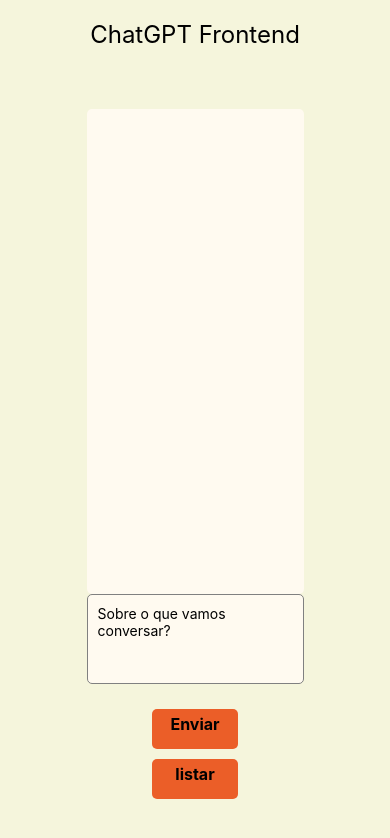
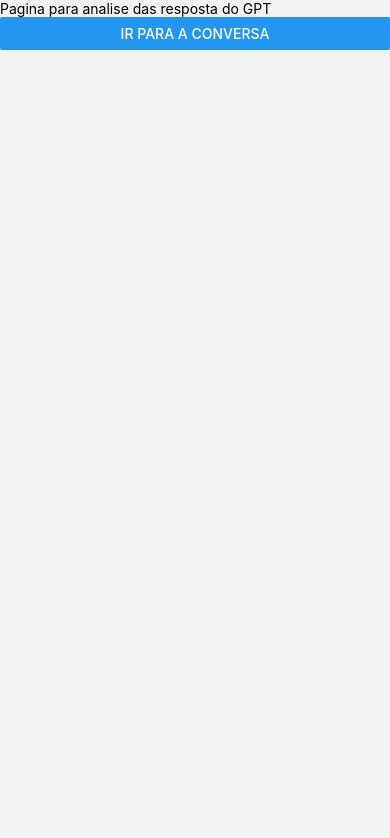
Before and after one commit to Sathanoj/LLMs-Projeto-Estacio, a React Native app: screen /Inference in a window 390 px wide. Shown: the top 838 px of the page. Built offline with nearby package versions, Linux system fonts and the light colour scheme.

Commit message:
Adicionando paginação com react-navigation. Sendo uma pagina para conversa com o ChatGpt e uma para analise das resposta

```diff
--- a/App.js
+++ /dev/null
@@ -1,20 +0,0 @@
-import { StyleSheet, View } from "react-native";
-import Index from './src/index';
-
-export default function App() {
-
-  return (
-    <View style={styles.container}>
-      <Index />
-    </View>
-  );
-}
-
-const styles = StyleSheet.create({
-  container: {
-    flex: 1,
-    backgroundColor: '#F5F5DC',
-    alignItems: 'center',
-    justifyContent: 'center',
-  }
-})
--- a/package.json
+++ b/package.json
@@ -10,6 +10,8 @@
   },
   "dependencies": {
     "@expo/metro-runtime": "~3.2.3",
+    "@react-navigation/native": "^6.1.18",
+    "@react-navigation/stack": "^6.4.1",
     "axios": "^1.7.7",
     "dotenv": "^16.4.5",
     "expo": "~51.0.28",
--- /dev/null
+++ b/routes.jsx
@@ -0,0 +1,20 @@
+import React from 'react'
+import { NavigationContainer } from '@react-navigation/native'
+import { createStackNavigator } from '@react-navigation/stack'
+import InferencePage from './src/pages/InferencePage'
+import ConversationPage from './src/pages/conversationPage'
+
+const Stack = createStackNavigator()
+
+const routes = () => {
+  return (
+    <NavigationContainer>
+      <Stack.Navigator screenOptions = { { headerShown: false } } >
+        <Stack.Screen name = "Conversation" component = { ConversationPage } />
+        <Stack.Screen name = "Inference" component = { InferencePage } />
+      </Stack.Navigator>
+    </NavigationContainer>
+  )
+}
+
+export default routes
--- a/src/components/conversation.js
+++ b/src/components/conversation.jsx
@@ -22,7 +22,7 @@
     }
     try {
       const res = await axios
-        .post('http://localhost:3001/chat', { prompt })
+        .post('http://localhost:3001/talktochat', { prompt })
         console.log('resposta da API: ', res)
 
         const newConversation = {
--- /dev/null
+++ b/src/pages/InferencePage.jsx
@@ -0,0 +1,16 @@
+import React from 'react'
+import { View, Text, Button } from 'react-native'
+
+const InferencePage = ({ navigation }) => {
+  return (
+    <View>
+      <Text>Pagina para analise das resposta do GPT</Text>
+      <Button
+        title="Ir para a conversa"
+        onPress={() => navigation.navigate('Conversation')}
+      />
+    </View>
+  )
+}
+
+export default InferencePage
--- /dev/null
+++ b/src/pages/conversationPage.jsx
@@ -0,0 +1,23 @@
+import React from 'react'
+import { StyleSheet, View, Text, Button } from 'react-native'
+
+const conversationPage = ({ navigation }) => {
+  return (
+    <View style={ styles.container }>
+      <Text>Converse com o ChatGpt</Text>
+      <Button title= 'Va para analise' onPress = { () => navigation.navigate('Inference') } />
+    </View>
+  )
+}
+
+export default conversationPage
+
+
+const styles = StyleSheet.create({
+    container: {
+      flex: 1,
+      backgroundColor: '#F5F5DC',
+      alignItems: 'center',
+      justifyContent: 'center',
+    }
+  })
```
Also changed, not shown: App.jsx (added, +7 -0 lines), src/index.jsx (renamed from src/index.js), 1 other file (tests, documents, lock files or other folders).
